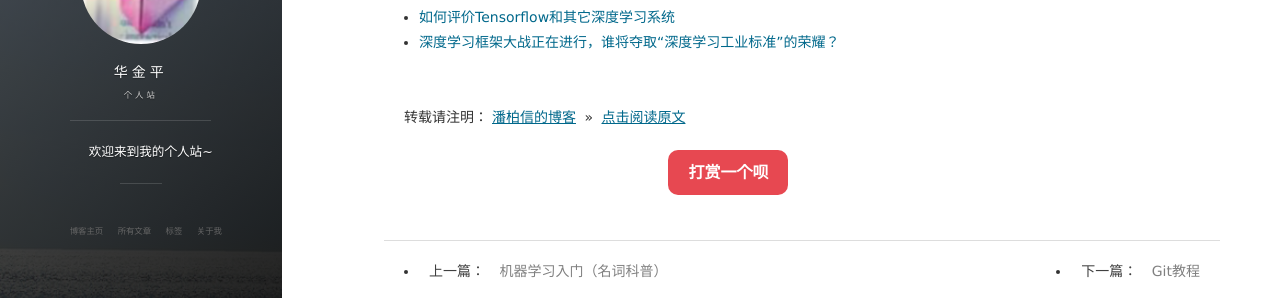
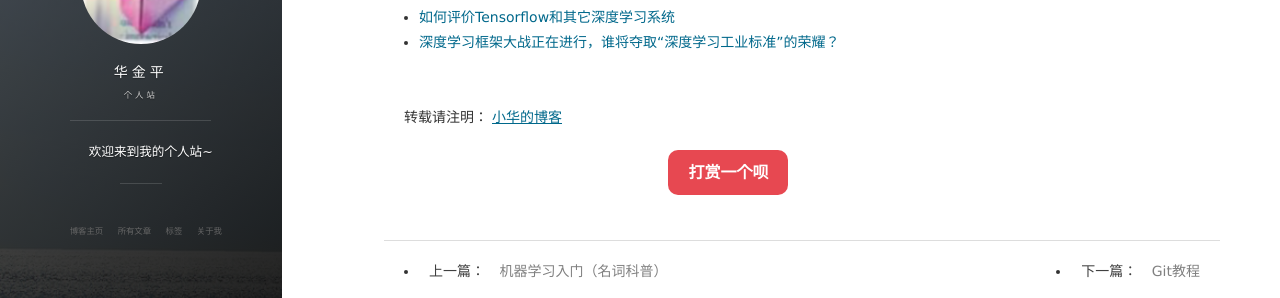
Before and after one commit to huajinping/huajinping.github.io, a Jekyll site: the page built from _posts/2016-07-07-iOSMachineLearning_TensorFlow.md, in a window 1280 px wide and 900 px high, scrolled down 3971 px. Shown: the part 364-662 px from the top of the window. Built offline with Jekyll 4.4.1, drawn with Linux system fonts in a browser that asks for light colours; nearby versions of some CDN libraries; comment, search, counter and statistics services are not loaded.

Commit message:
Update 2016-07-07-iOSMachineLearning_TensorFlow.md

```diff
--- a/_posts/2016-07-07-iOSMachineLearning_TensorFlow.md
+++ b/_posts/2016-07-07-iOSMachineLearning_TensorFlow.md
@@ -158,4 +158,4 @@ error: Xcode 7.3.0 or later is required.
 
 <br>
 
-转载请注明：[潘柏信的博客](http://baixin) » [点击阅读原文](http://baixin.io/2016/07/iOSMachineLearning_TensorFlow/)
+转载请注明：[小华的博客](http://huajinping.cf)
```
